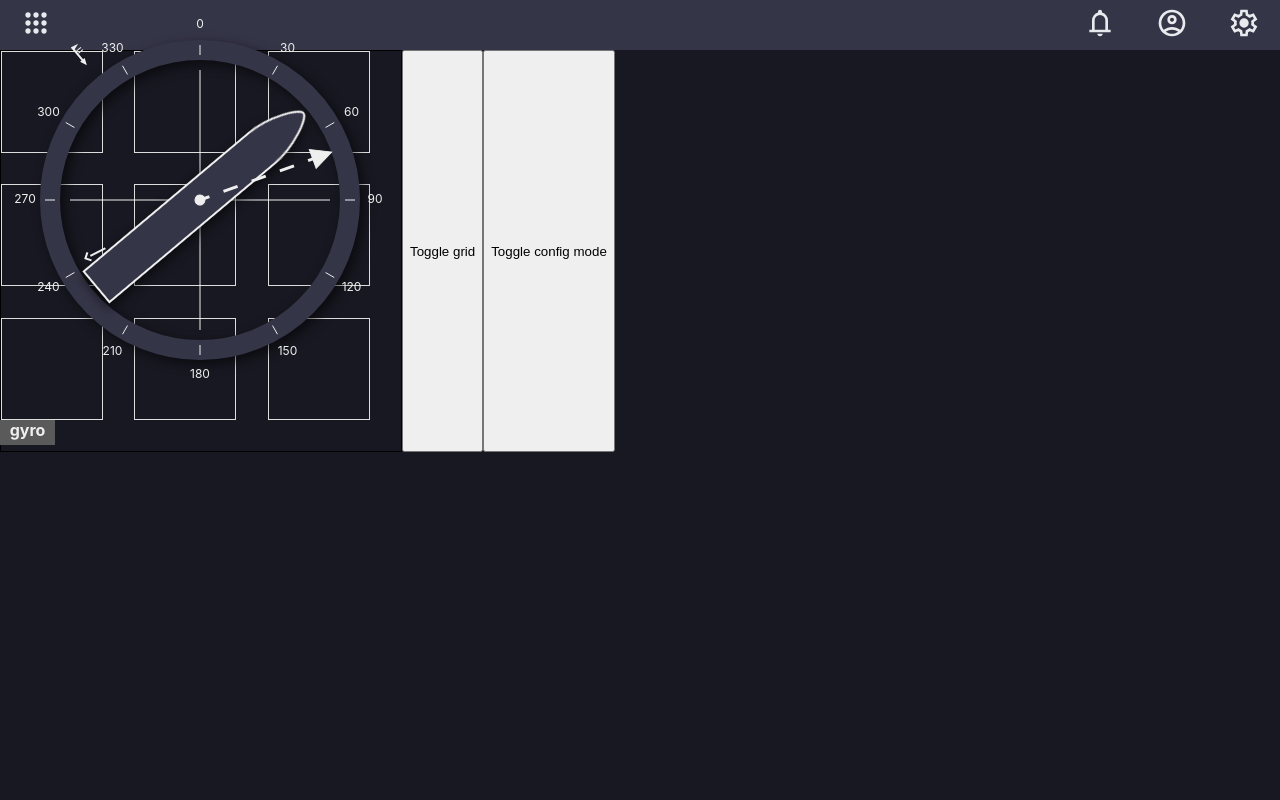
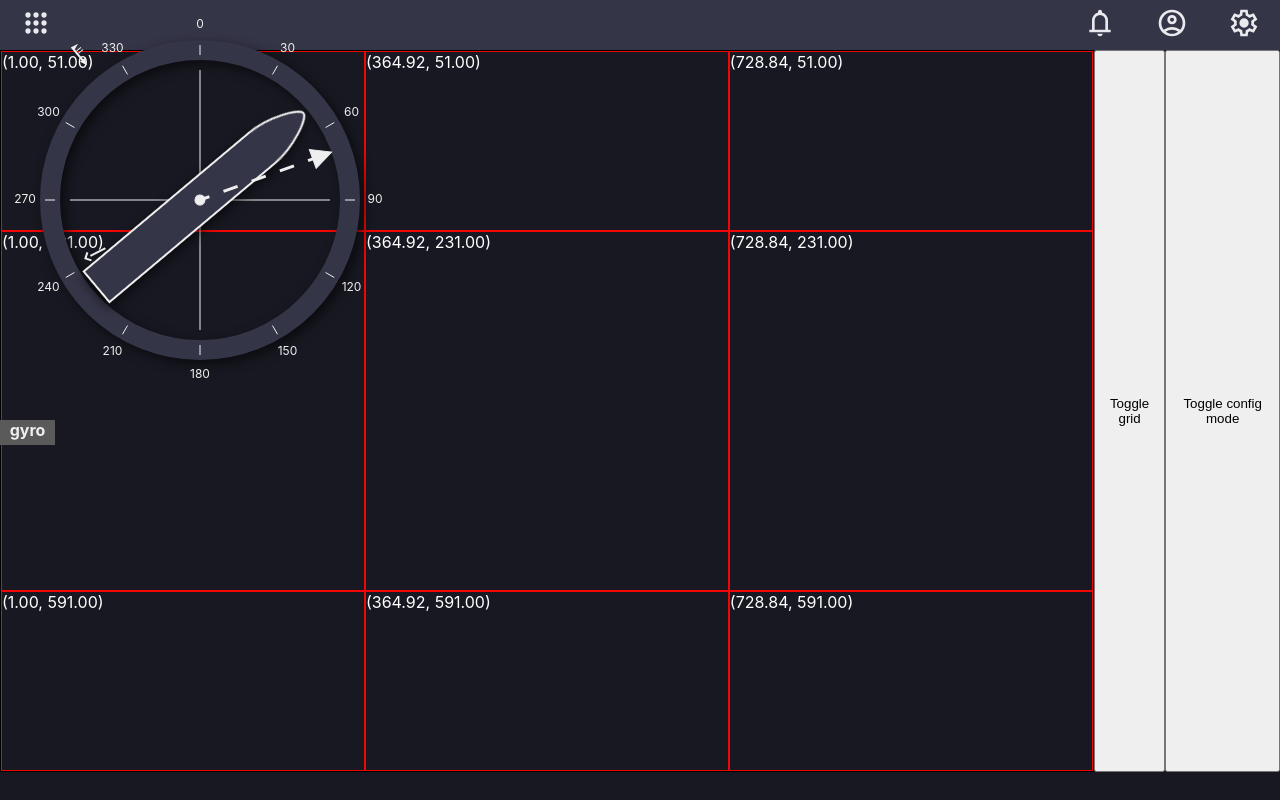
Before and after one commit to Henri-Willekens/mqtt-implementation, a React (Create React App) app: page / in a window 1280 px wide. Built offline with nearby package versions, Linux system fonts and the light colour scheme.

Commit message:
grid science

```diff
--- a/src/components/atoms/Grid/Grid.scss
+++ b/src/components/atoms/Grid/Grid.scss
@@ -3,15 +3,18 @@
 .grid-container {
     display: grid;
     grid-template-columns: repeat(3, 1fr);
-    grid-template-rows: repeat(3, 1fr);
-    width: 400px;
-    height: 400px;
+    grid-template-rows: 1fr 2fr 1fr;
+    width: 100%;
+    height: 90vh;
     border: 1px solid black;
     position: relative;
   }
 
   .grid-square {
-    border: 1px solid #ddd;
-    width: 100px;
-    height: 100px;
+    border: 1px solid #f30505;
+    display: flex;
   }
+
+span {
+    color: white
+}
--- a/src/components/atoms/Grid/Grid.tsx
+++ b/src/components/atoms/Grid/Grid.tsx
@@ -1,4 +1,4 @@
-import React from 'react';
+import React, { useEffect } from 'react';
 import './Grid.scss';
 
 const gridPositions = [
@@ -14,10 +14,34 @@ const gridPositions = [
 ];
 
 const Grid = () => {
+  useEffect(() => {
+    function updateCoordinates() {
+      const gridItems = document.querySelectorAll('.grid-square');
+      gridItems.forEach(item => {
+        const rect = item.getBoundingClientRect();
+        const coordinates = item.querySelector('.coordinates');
+        if (coordinates) {
+          coordinates.textContent = `(${rect.left.toFixed(2)}, ${rect.top.toFixed(2)})`;
+        }
+      });
+    }
+
+    // Initial coordinates update
+    updateCoordinates();
+
+    // Add event listeners
+    window.addEventListener('resize', updateCoordinates);
+
+    // Cleanup event listeners on component unmount
+    return () => {
+      window.removeEventListener('resize', updateCoordinates);
+    };
+  }, []);
+
   return (
     <div className="grid-container">
       {Array.from({ length: 9 }).map((_, index) => (
-        <div key={index} className="grid-square"></div>
+        <div key={index} className="grid-square"><span className="coordinates"></span></div>
       ))}
     </div>
   );
```
